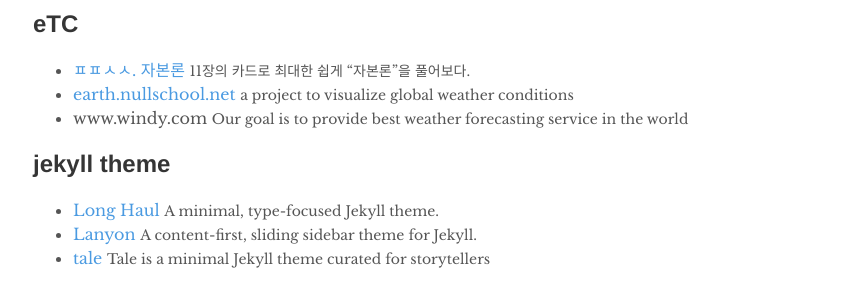
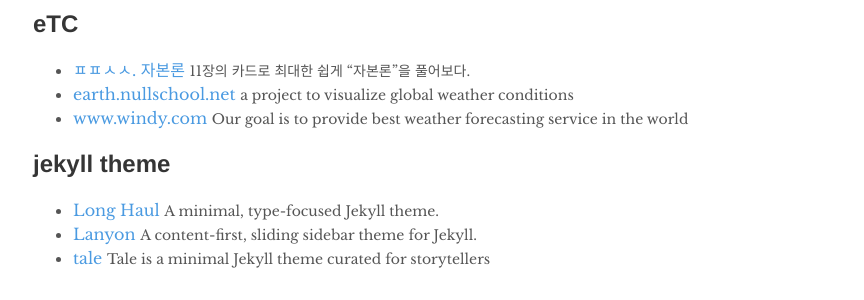
Before and after one commit to lionkang/lionkang.github.io, a Jekyll site: the page built from links.md, in a window 1280 px wide. Shown: the part 514-814 px from the top of the page, without its empty margins (207-1071 px from the left). Built offline with Jekyll 4.4.1, drawn with Linux system fonts in a browser that asks for light colours; nearby versions of some CDN libraries; comment, search, counter and statistics services are not loaded.

Commit message:
links contents updated

```diff
--- a/links.md
+++ b/links.md
@@ -26,7 +26,7 @@
 <ul>
 	<li><a href="http://ppss.kr/archives/61578" target="_blank">ㅍㅍㅅㅅ. 자본론</a> <span style="font-size:14px">11장의 카드로 최대한 쉽게 “자본론”을 풀어보다.</span></li>
 	<li><a href="https://earth.nullschool.net/" target="_blank">earth.nullschool.net</a> <span style="font-size:14px">a project to visualize global weather conditions</span></li>
-	<li><a href="https://www.windy.com" target="_blank"></a>www.windy.com <span style="font-size:14px">Our goal is to provide best weather forecasting service in the world</span></li>
+	<li><a href="https://www.windy.com" target="_blank">www.windy.com</a> <span style="font-size:14px">Our goal is to provide best weather forecasting service in the world</span></li>
 
 </ul>
 <h2>jekyll theme</h2>
```
